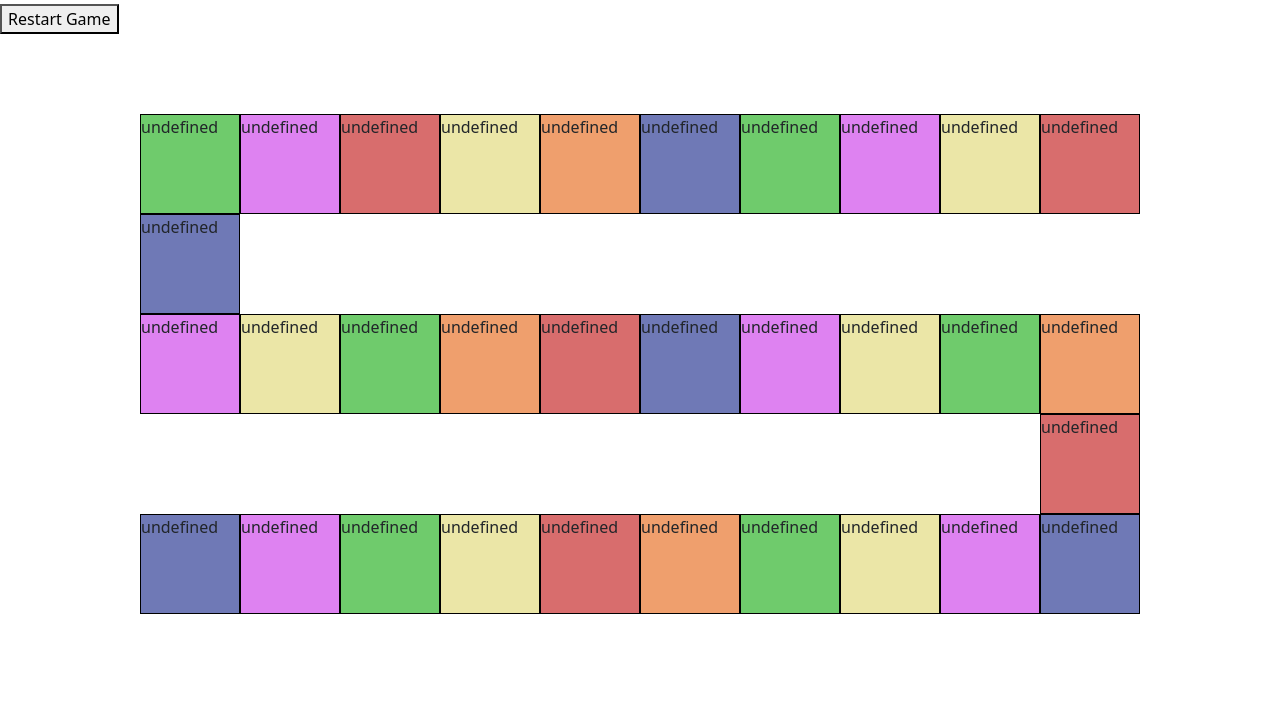
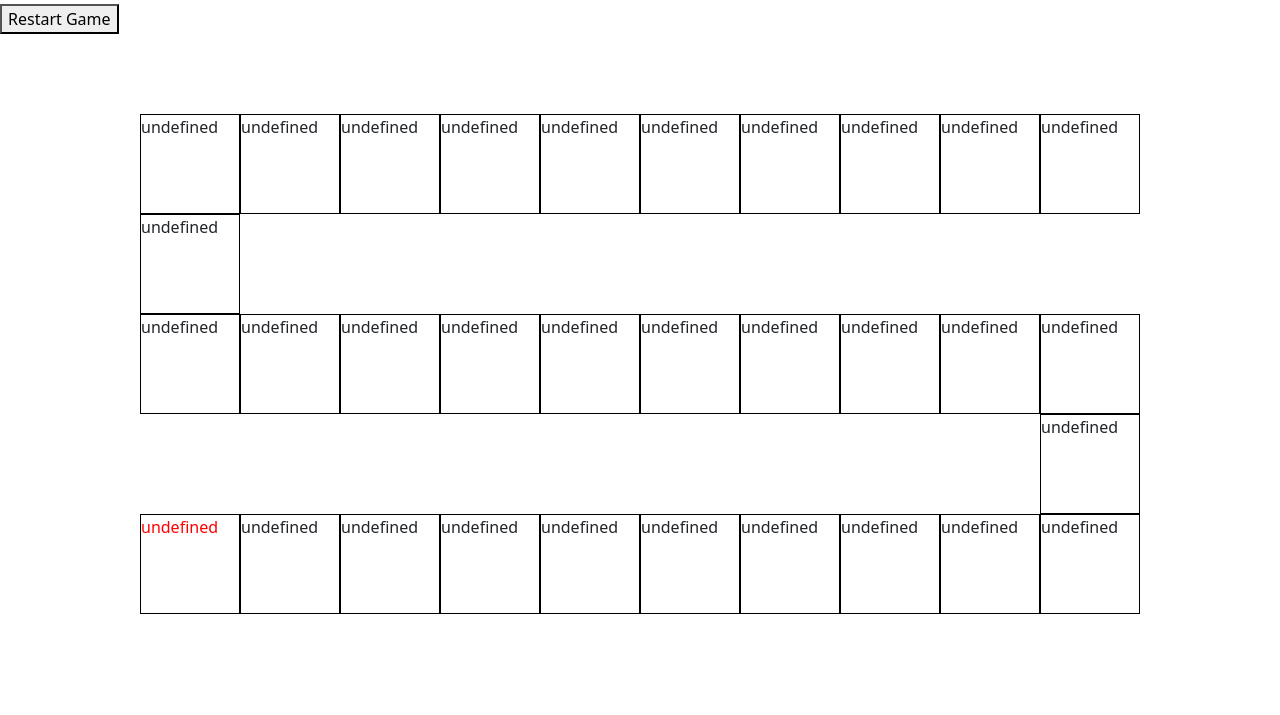
Before and after one commit to sarahpicard/candy-land-board-game, a plain HTML site: page index.html in a window 1280 px wide. Shown: the part 42-757 px from the top of the page. Drawn offline with nearby package versions, Linux system fonts and the light colour scheme.

Commit message:
adjust render functionality

```diff
--- a/css/style.css
+++ b/css/style.css
@@ -42,3 +42,7 @@
   background-color: white;
   border: none;
 }
+
+.playerOneToken {
+  color: red;
+}
--- a/index.html
+++ b/index.html
@@ -66,17 +66,17 @@
       <div id="hidden"></div>
       <div id="hidden"></div>
       <div id="hidden"></div>
-      <div class="box"></div>
-      <div class="box"></div>
-      <div class="box"></div>
-      <div class="box"></div>
-      <div class="box"></div>
-      <div class="box"></div>
-      <div class="box"></div>
-      <div class="box"></div>
-      <div class="box"></div>
-      <div class="box"></div>
-      <div class="box"></div>
+      <div class="box" id="sq10" ></div>
+      <div class="box" id="sq0" ></div>
+      <div class="box" id="sq1" ></div>
+      <div class="box" id="sq2" ></div>
+      <div class="box" id="sq3" ></div>
+      <div class="box" id="sq4" ></div>
+      <div class="box" id="sq5" ></div>
+      <div class="box" id="sq6" ></div>
+      <div class="box" id="sq7" ></div>
+      <div class="box" id="sq8" ></div>
+      <div class="box" id="sq9" ></div>
     </div>
 
     <div class="container">
--- a/js/app.js
+++ b/js/app.js
@@ -1,5 +1,5 @@
 // DEFINE VARIABLES
-let winner, turn, purpleSquares, greenSquares, blueSquares, orangeSquares, redSquares, yellowSquares
+let winner, turn, playerLocation, purpleSquares, greenSquares, blueSquares, orangeSquares, redSquares, yellowSquares
 
 let deck1 = []
 let deck2 = []
@@ -44,11 +44,11 @@ init()
 function init() {
   turn = 1
   winner = null
-  playerLocation = boardSquares[0]
+  playerLocation = 0
   message.innerText = `It's time for player ${turn === 1 ? 'One' : 'Two'} to choose a card!`
-  // boardColors = ['g1', 'p1', 'r1', 'y1', 'o1', 'b1', 'g2', 'p2', 'y2', 'r2', 'b2', 'p3', 'y3', 'g3', 'o2', 'r3', 'b3', 'p4', 'y4', 'g4', 'o3', 'r4', 'b4', 'p5', 'g5', 'y5', 'r5', 'o4', 'g6', 'y6', 'p6', 'b5']
+  boardColors = ['g1', 'p1', 'r1', 'y1', 'o1', 'b1', 'g2', 'p2', 'y2', 'r2', 'b2', 'p3', 'y3', 'g3', 'o2', 'r3', 'b3', 'p4', 'y4', 'g4', 'o3', 'r4', 'b4', 'p5', 'g5', 'y5', 'r5', 'o4', 'g6', 'y6', 'p6', 'b5']
   // boardColors = [g1, p1, r1, y1, o1, b1, g2, p2, y2, r2, b2, p3, y3, g3, o2, r3, b3, p4, y4, g4, o3, r4, b4, p5, g5, y5, r5, o4, g6, y6, p6, b5]
-  boardColors = [green, purple, red, yellow, orange, blue, green, purple, yellow, red, blue, purple, yellow, green, orange, red, blue, purple, yellow, green, orange, red, blue, purple, green, yellow, red, orange, green, yellow, purple, blue]
+  // boardColors = [green, purple, red, yellow, orange, blue, green, purple, yellow, red, blue, purple, yellow, green, orange, red, blue, purple, yellow, green, orange, red, blue, purple, green, yellow, red, orange, green, yellow, purple, blue]
   deck1 = ['b1', 'b2', 'b3', 'b4', 'b5', 'b6', 'b7', 'g1', 'g2', 'g3', 'g4', 'g5', 'g6', 'g7', 'o1', 'o2', 'o3', 'o4', 'o5', 'o6', 'o7', 'p1', 'p2', 'p3', 'p4', 'p5', 'p6', 'p7', 'r1', 'r2', 'r3', 'r4', 'r5', 'r6', 'r7', 'y1', 'y2', 'y3', 'y4', 'y5', 'y6', 'y7']
   deck2 = []
   render()
@@ -65,6 +65,7 @@ function handleClick() {
     deck2.push(cardPicked)
     cardToBoard(cardPicked)
     renderCards(cardPicked)
+    render()
   }
 }
 
@@ -88,10 +89,22 @@ function renderCards() {
 
 function render() {
   boardSquares.forEach((square, idx) => {
-    square.style.background = boardColors[idx]
+    //   if (boardSquares[i] == 'g1') {
+    //     square.style.background = '#6fcb6c'
+    // }
+    // square.style.background = boardColors[idx]
+    console.log(square.id.substring(2), playerLocation)
+    if (playerLocation === parseInt(square.id.substring(2))) {
+      square.classList.add('playerOneToken')
+      // console.log('match')
+    } else {
+      square.classList.remove('playerOneToken')
+    }
   })
+
   boardColors.forEach((square, idx) => {
     let squareLetter
+    // console.log(square)
     if (boardColors[idx] === 1) {
       squareLetter = 'X'
     } else if (boardColors[idx] === -1) {
@@ -106,16 +119,13 @@ function render() {
   } else {
     message.innerText = `Congratulations player ${winner === 1 ? 'One' : 'Two'}!`
   }
-    //   for (let i = 0; i < boardColors.length; i++) {
-  //   if (boardColors[i] == 'g1') {
-  //     square.style.background = '#6fcb6c'
-  //   }
-  // }
 }
 
 function cardToBoard(cardPicked) {
-  console.log(playerLocation)
+  console.log(playerLocation, 'player')
   for (i = playerLocation; i < boardColors.length; i++) {
+    console.log('length', boardColors.length)
+    console.log(cardPicked[0], boardColors[i])
     if (cardPicked[0] === boardColors[i]) {
       // movePlayer()
       return playerLocation = boardColors[i]
```
